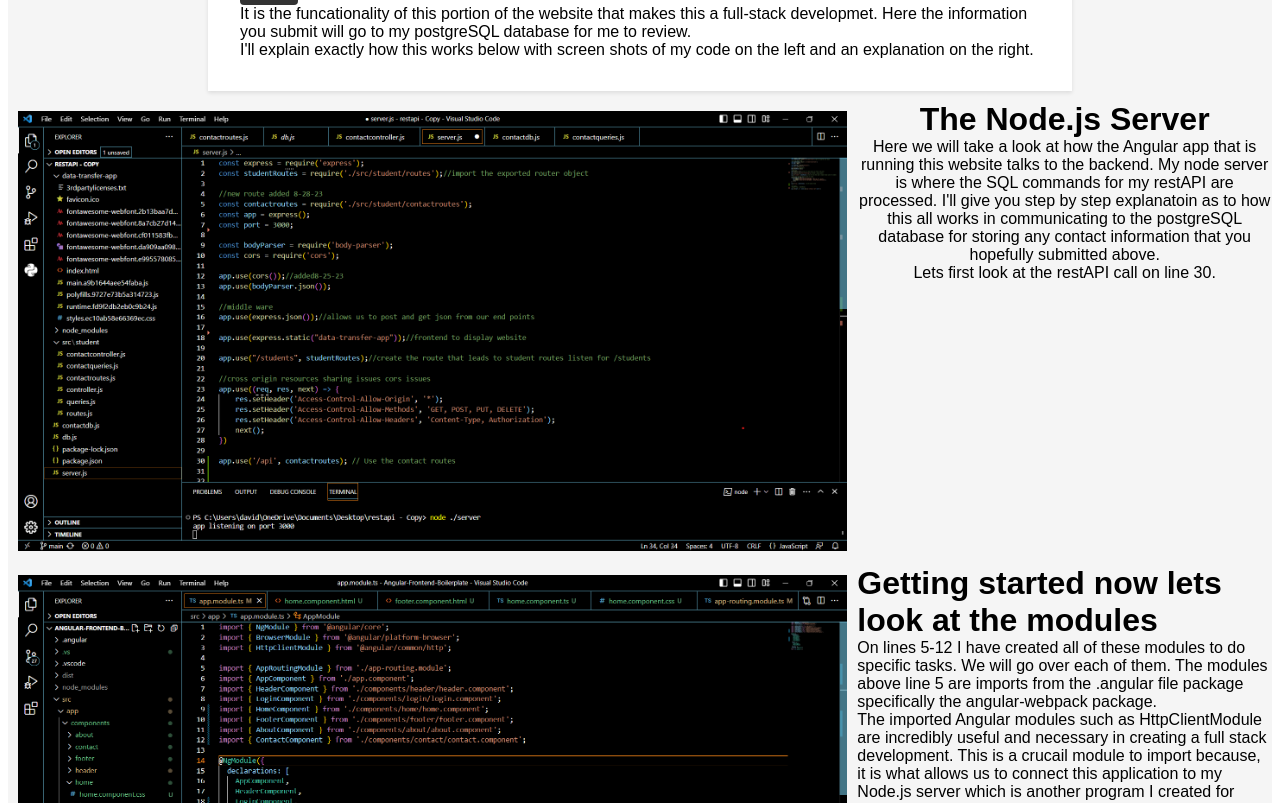
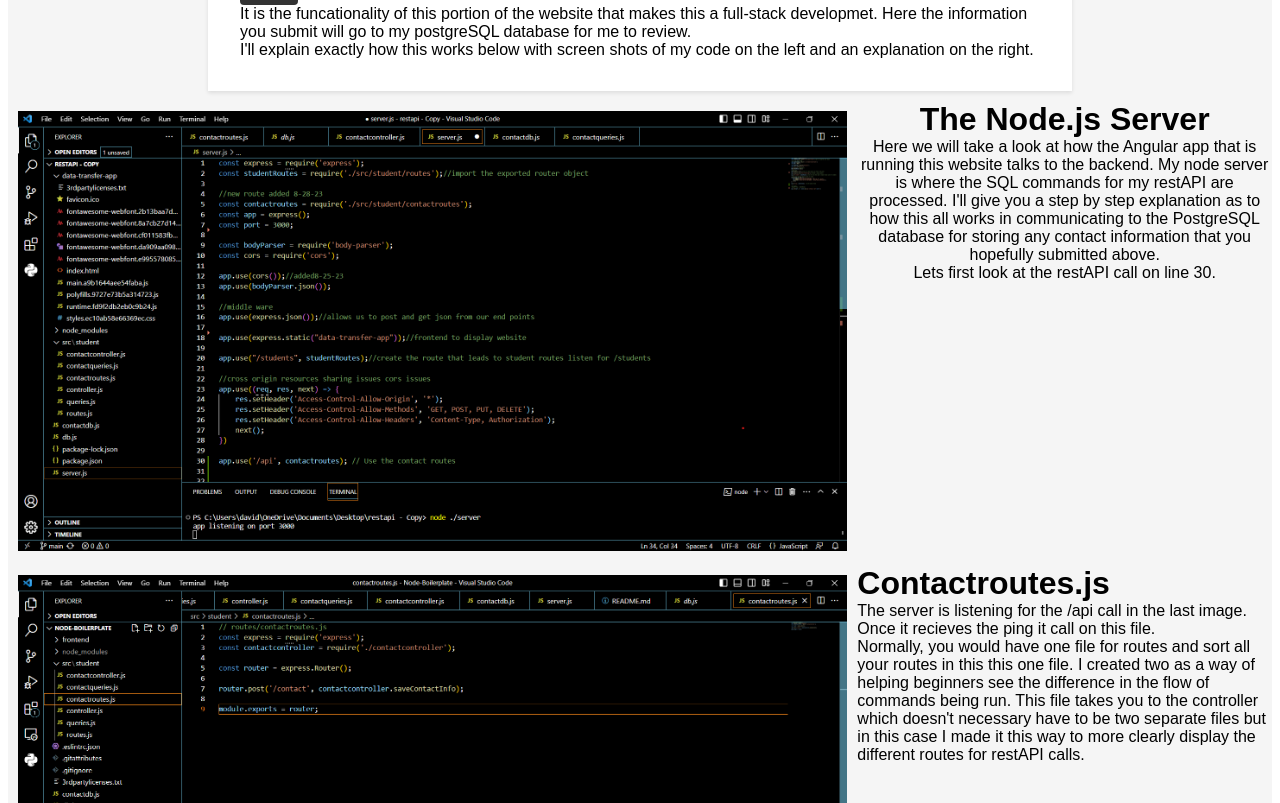
Before and after one commit to DavesCodeData/Angular-Frontend-Boilerplate, an Angular app: page /contact in a window 1280 px wide. Shown: the part 557-1360 px from the top of the page. Built offline with nearby package versions, Linux system fonts and the light colour scheme.

Commit message:
modified:   src/app/components/contact/contact.component.html 	new file:   src/assets/contactroutes.png

```diff
--- a/src/app/components/contact/contact.component.html
+++ b/src/app/components/contact/contact.component.html
@@ -65,8 +65,8 @@
 
               <p>
                 Here we will take a look at how the Angular app that is running this website talks to the backend.
-                My node server is where the SQL commands for my restAPI are processed. I'll give you step by step explanatoin as to
-                how this all works in communicating to the postgreSQL database for storing any contact information that you hopefully
+                My node server is where the SQL commands for my restAPI are processed. I'll give you a step by step explanation as to
+                how this all works in communicating to the PostgreSQL database for storing any contact information that you hopefully
                 submitted above.
               </p>
               <p>
@@ -78,18 +78,17 @@
 
         <div class="content">
           <div class="image-container">
-            <img src="assets/app.module.png" alt="Image">
+            <img src="assets/contactroutes.png" alt="Image">
           </div>
           <div class="text-container">
-            <h1> Getting started now lets look at the modules</h1>
-            <p>On lines 5-12 I have created all of these modules to do specific tasks. We will go over each of them.
-              The modules above line 5 are imports from the .angular file package specifically the angular-webpack package.
+            <h1>Contactroutes.js</h1>
+            <p>The server is listening for the /api call in the last image. Once it recieves the ping it call on this file.
             </p>
             <p>
-              The imported Angular modules such as HttpClientModule are incredibly useful and necessary in creating
-              a full stack development. This is a crucail module to import because, it is what allows
-              us to connect this application to my Node.js server which is another program I created for handling the restAPI's
-              get, post, put and delete commands. But we'll get to that later.
+              Normally, you would have one file for routes and sort all your routes in this this one file. I created two as a way
+              of helping beginners see the difference in the flow of commands being run. This file takes you to the controller
+              which doesn't necessary have to be two separate files but in this case I made it this way to more clearly display the different routes
+              for restAPI calls.
             </p>
           </div>
         </div>
```
Also changed, not shown: src/assets/contactroutes.png (added).
